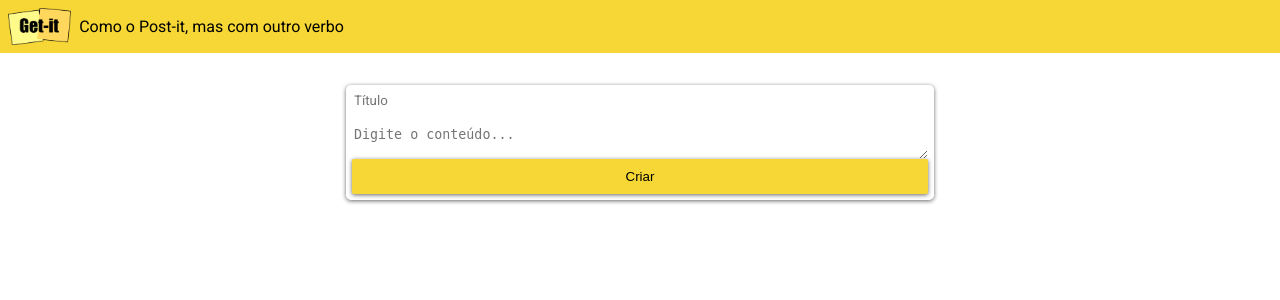
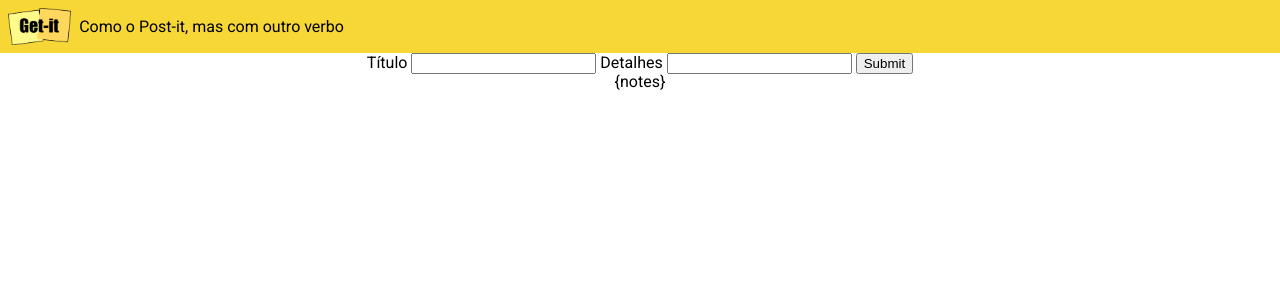
Before and after one commit to theodecourt/Projeto1_TECWEB, a Python web app: template templates/index.html in a window 1280 px wide. Shown: the top 300 px of the page. Run offline with Jinja, Linux system fonts and the light colour scheme; the template is opened without the code that fills it, so the values that code supplies are empty; some libraries are stand-ins or nearby versions.

Commit message:
funcionando sem css

```diff
--- a/templates/index.html
+++ b/templates/index.html
@@ -25,22 +25,16 @@
 
     <main class="container">
       <!-- method="post" foi removido apenas para o exemplo funcionar sem o servidor -->
-      <form class="form-card" method="post">
-        <input
-          class="form-card-title"
-          type="text"
-          name="titulo"
-          placeholder="Título"
-        />
-        <textarea
-          class="autoresize"
-          name="detalhes"
-          placeholder="Digite o conteúdo..."
-        ></textarea>
-        <button class="btn" type="submit">Criar</button>
+      <form method="post">
+        <label for="titulo">Título</label>
+        <input id="titulo" type="text" name="titulo" />
+        <label for="detalhes">Detalhes</label>
+        <input id="detalhes" name="detalhes" />
+        <input type="submit" />
       </form>
-
-
+      <ul>
+        {notes}
+      </ul>
     </main>
 
     <script type="text/javascript" src="templates/getit.js"></script>
```
Also changed, not shown: banco.db.
